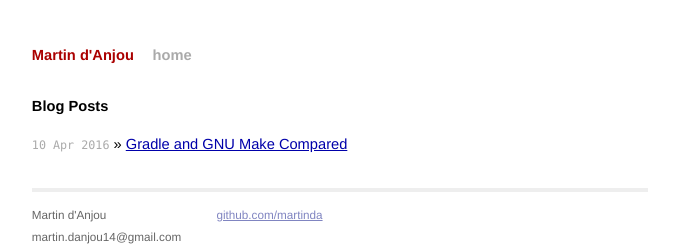
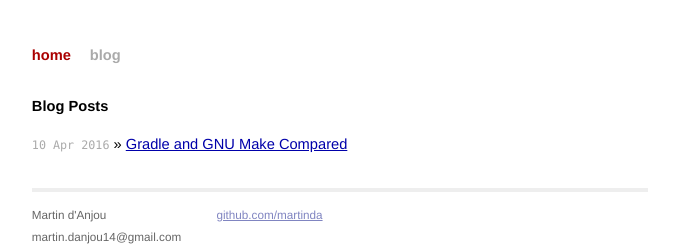
Before and after one commit to martinda/martinda.github.io, a Jekyll site: the page built from index.html, in a window 1280 px wide. Shown: the top 246 px of the page, without its empty margins (300-979 px from the left). Built offline with Jekyll 4.4.1, drawn with Linux system fonts in a browser that asks for light colours; the list of posts is cut into pages by our own code.

Commit message:
Fix top links

```diff
--- a/_layouts/default.html
+++ b/_layouts/default.html
@@ -25,8 +25,8 @@ var WRInitTime=(new Date()).getTime();
 
 <div class="site">
   <div class="title">
-    <a href="/">Martin d'Anjou</a>
-    <a class="extra" href="/">home</a>
+    <a href="/">home</a>
+    <a class="extra" href="/blog">blog</a>
   </div>
 
   {{ content }}
```
